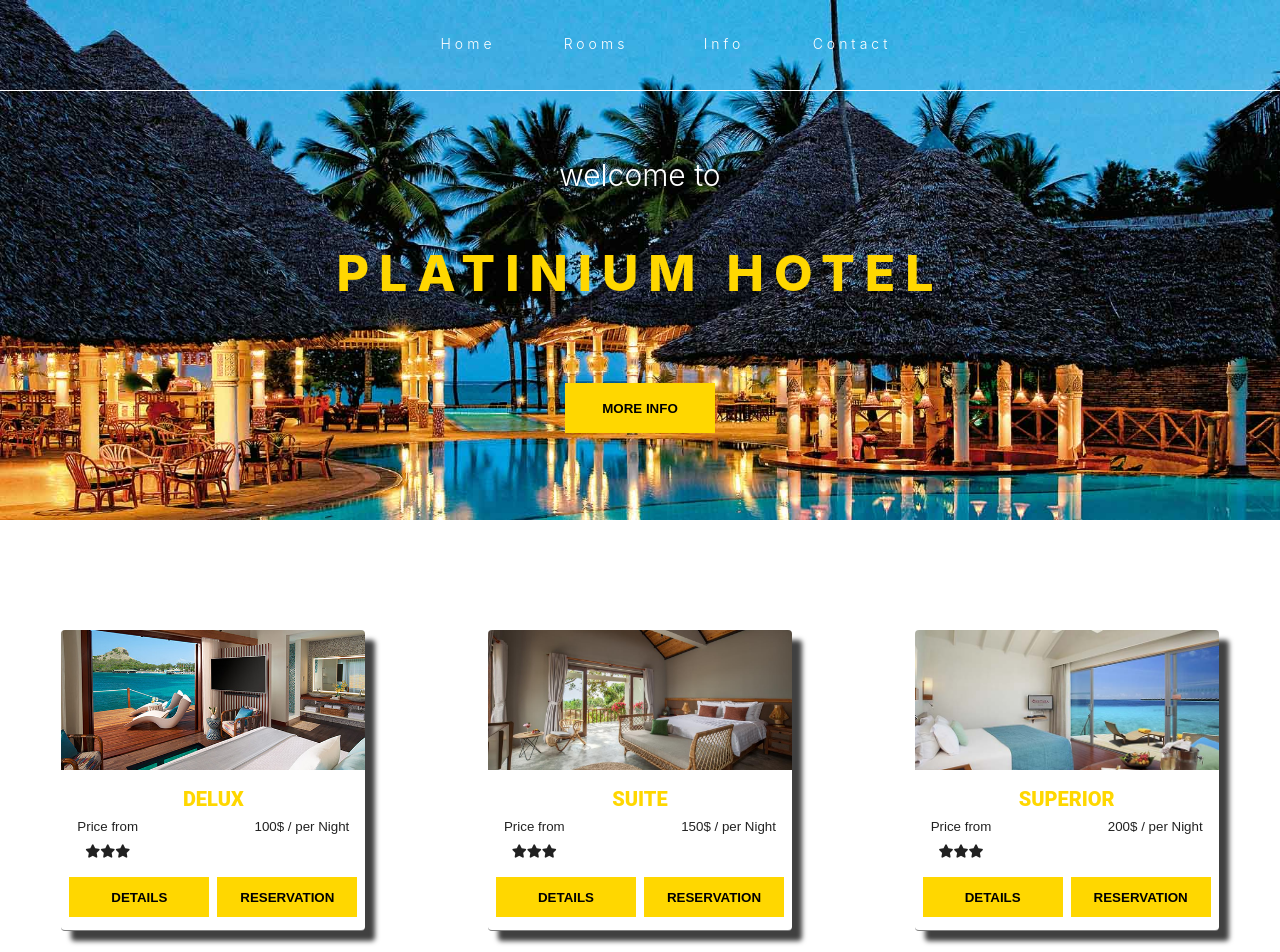
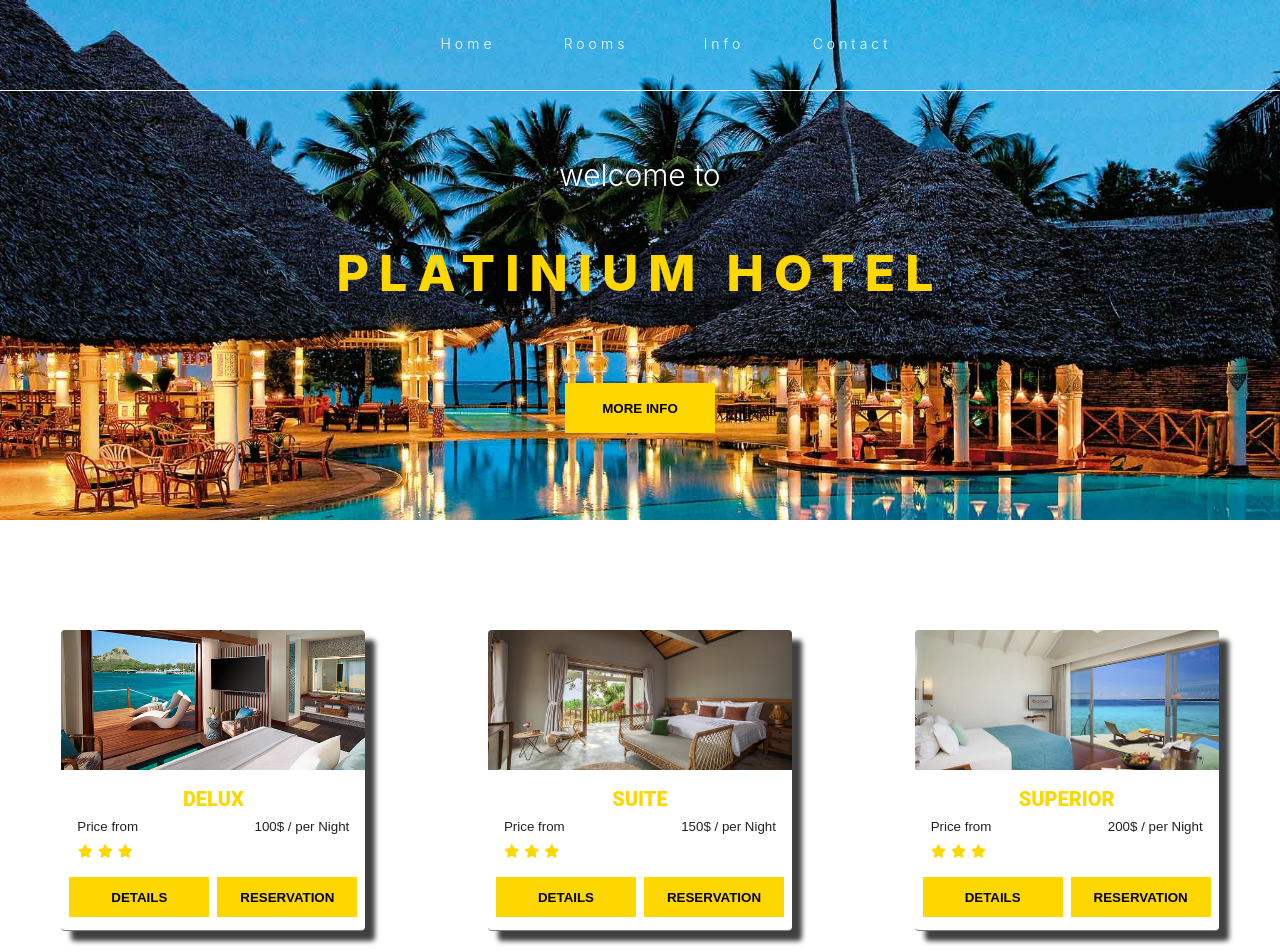
Before and after one commit to Sworzen1/hotel, a React (Create React App) app: page / in a window 1280 px wide. Shown: the top 952 px of the page. Built offline with nearby package versions, Linux system fonts and the light colour scheme.

Commit message:
Style icons for informations component

```diff
--- a/src/index.css
+++ b/src/index.css
@@ -11,3 +11,7 @@ code {
   font-family: source-code-pro, Menlo, Monaco, Consolas, 'Courier New',
     monospace;
 }
+.fas {
+color:gold;
+margin-right: 5px;
+}
```
